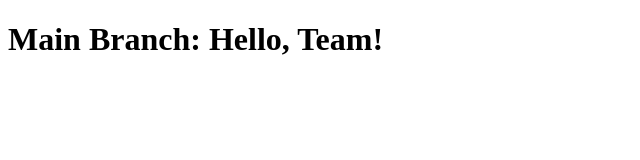
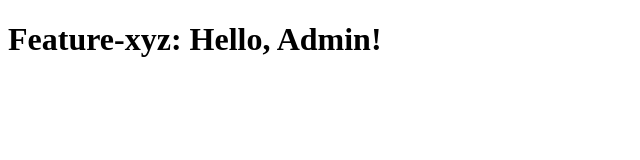
Before and after one commit to GitLover786/learn1-git, a plain HTML site: page load.html in a window 1280 px wide. Shown: the whole page, without its empty margins (0-640 px from the left). Drawn offline with Linux system fonts and the light colour scheme.

Commit message:
Feature-xyz: First Commit

```diff
--- a/load.html
+++ b/load.html
@@ -7,6 +7,6 @@
     <title>Web App</title>
 </head>
 <body>
-    <h1>Main Branch: Hello, Team!</h1>
+    <h1>Feature-xyz: Hello, Admin!</h1>
 </body>
 </html>
```
